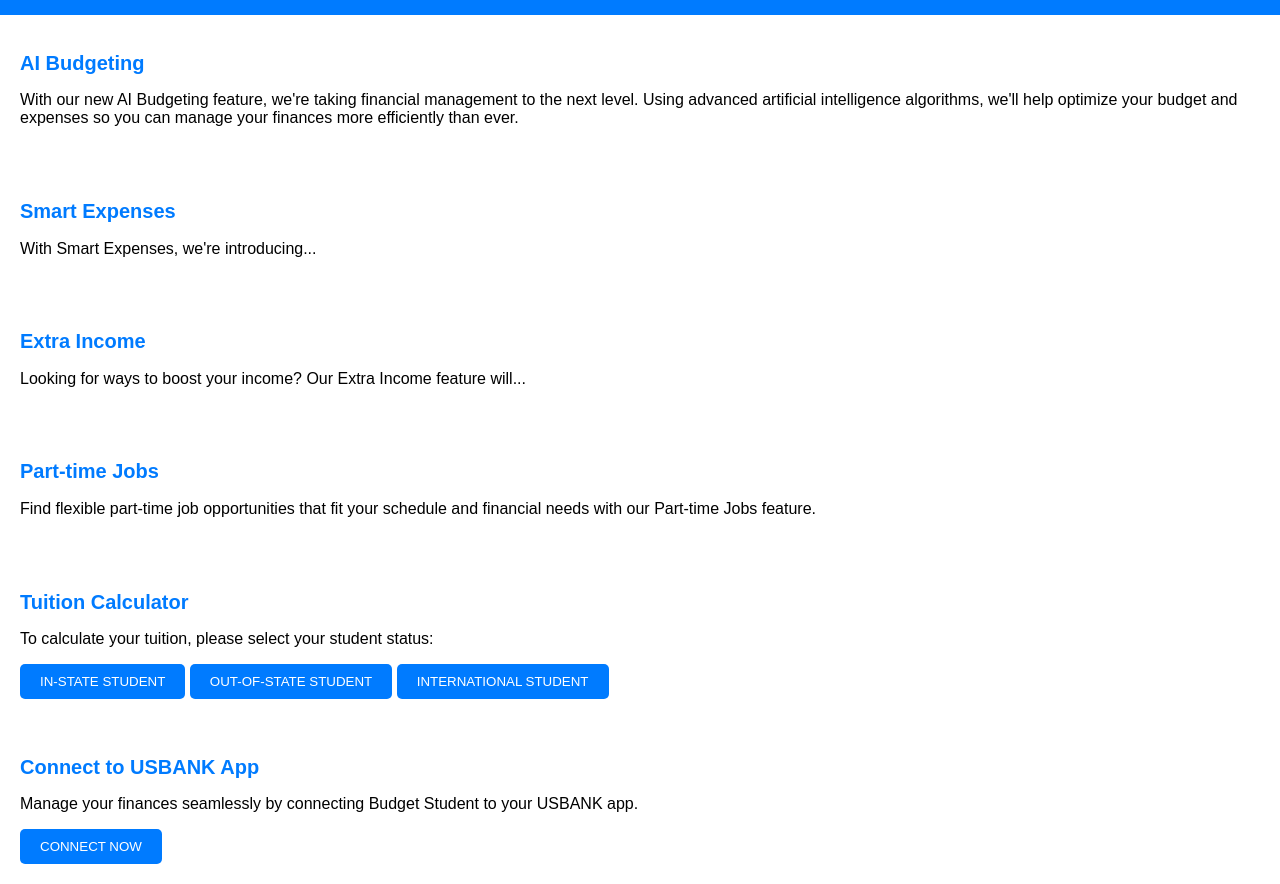
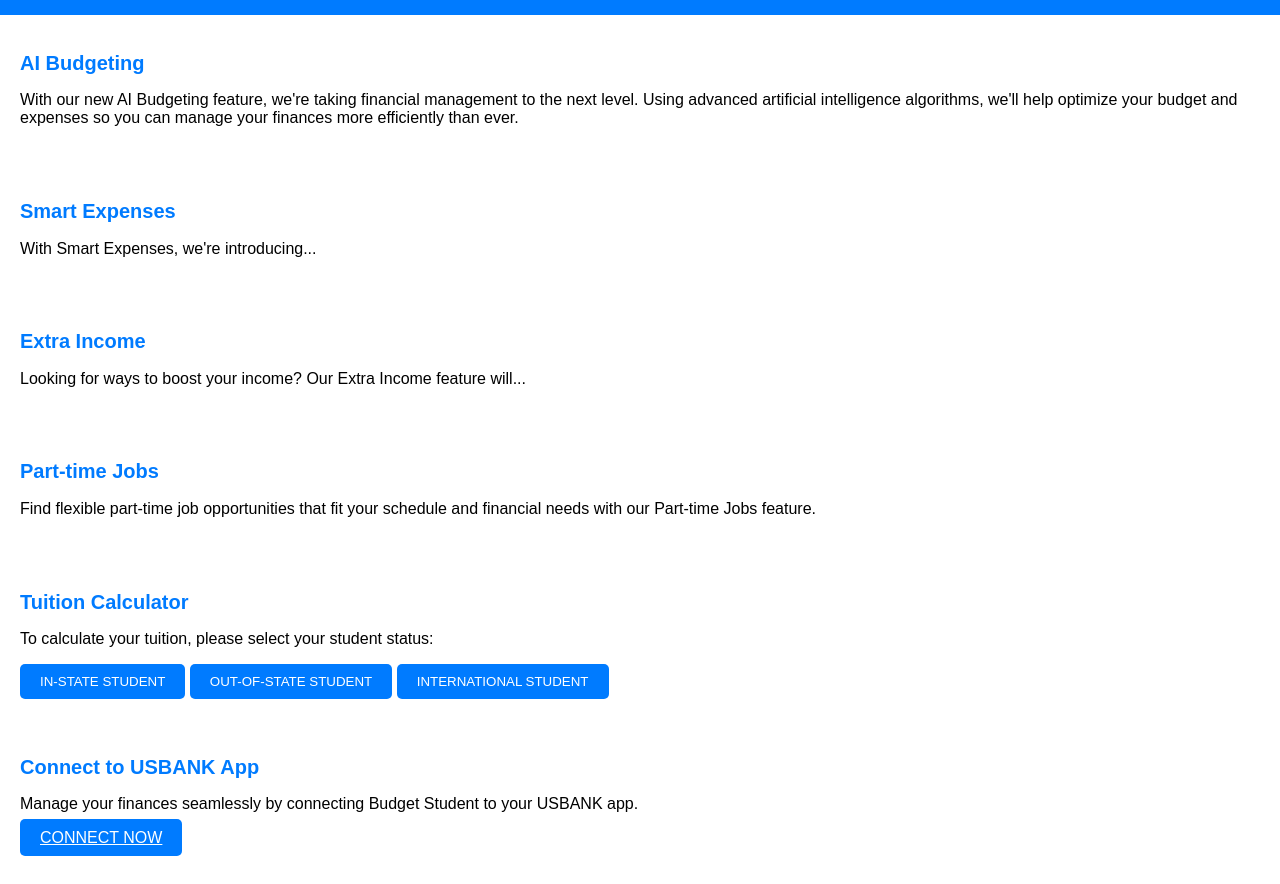
Before and after one commit to 4rji/hackatlon_2024, a plain HTML site: page future.html in a window 1280 px wide. Shown: the part 85-969 px from the top of the page. Drawn offline with Linux system fonts and the light colour scheme.

Commit message:
Update future.html

```diff
--- a/future.html
+++ b/future.html
@@ -72,10 +72,11 @@
         <div id="tuitionResult"></div>
     </section>
     <section>
-        <h2>Connect to USBANK App</h2>
-        <p>Manage your finances seamlessly by connecting Budget Student to your USBANK app.</p>
-        <button class="button">Connect Now</button>
-    </section>
+    <h2>Connect to USBANK App</h2>
+    <p>Manage your finances seamlessly by connecting Budget Student to your USBANK app.</p>
+    <a href="https://www.usbank.com" class="button">Connect Now</a>
+</section>
+
 
     <script>
         function calculateTuition(studentType) {
```
